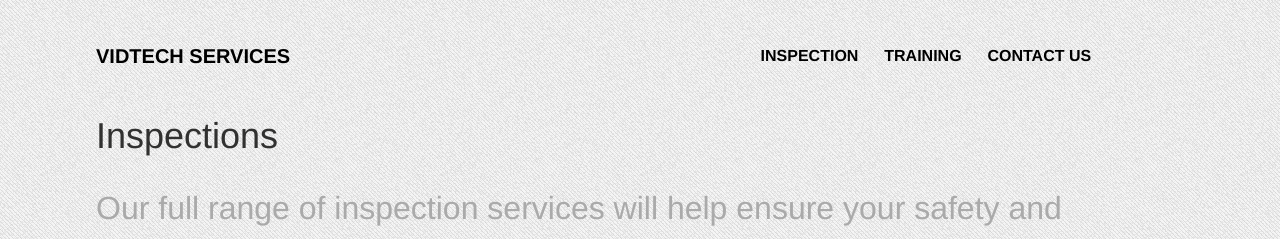
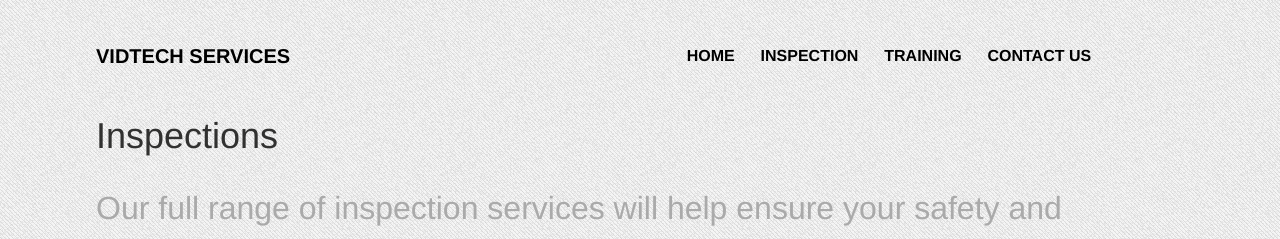
Before and after one commit to DarrenHobern/limerice, a Jekyll site: the page built from inspection/index.md, in a window 1280 px wide. Shown: the top 239 px of the page. Built offline with Jekyll 4.4.1, drawn with Linux system fonts in a browser that asks for light colours.

Commit message:
Update: Navigation on sub-pages
Resolves: https://trello.com/c/k7a8RJiF/84-link-add-home-link-to-sub-pages

```diff
--- a/_includes/navigation.html
+++ b/_includes/navigation.html
@@ -1,5 +1,8 @@
 <ul class="menu-item">
 	<li class="home"><a href="/">{{ site.title }}</a></li>
+	{% if page.permalink != '/' %}
+		<li><a href="{{ site.url }}">Home</a></li>
+	{% endif %}
 	{% for link in site.data.navigation %}
     {% if link.url contains 'http' %}
         {% assign domain = '' %}
```
